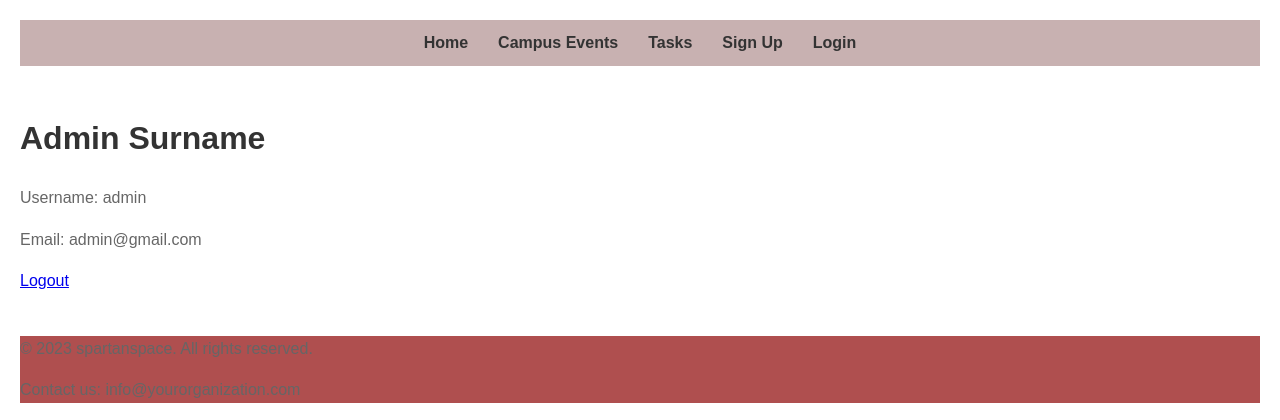
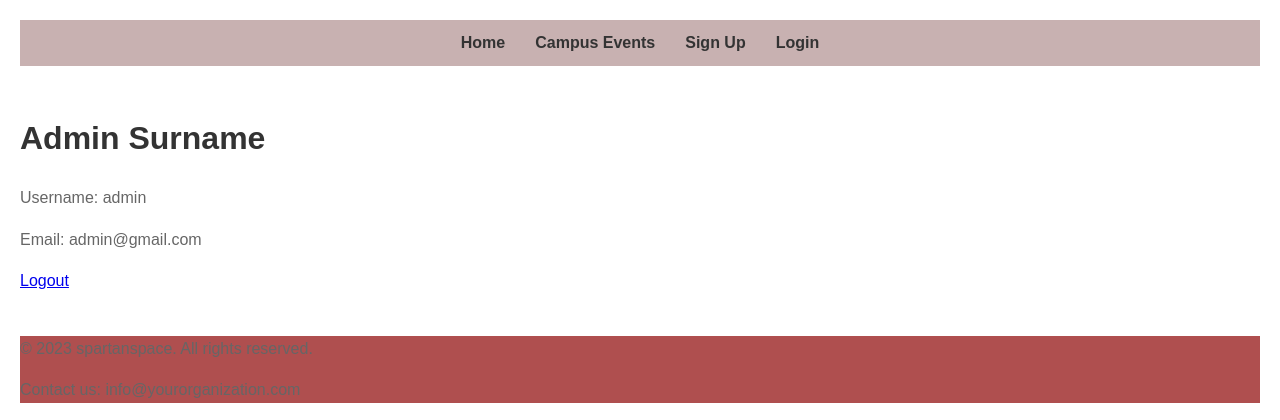
Before and after one commit to wyllg/spartan-space, a Django app: page /members/profile/admin/ in a window 1280 px wide. Shown: the top 420 px of the page. Run offline with Django 5.2, Linux system fonts and the light colour scheme; data comes from the database, SQL or seed files in the repository.

Commit message:
Hid Tasks

```diff
--- a/spartanspaceweb/spartanspacepage/templates/navbar.html
+++ b/spartanspaceweb/spartanspacepage/templates/navbar.html
@@ -17,7 +17,7 @@
         <ul>
             <li><a href="{% url 'home' %}" class="navbar-link">Home</a></li>
             <li><a href="{% url 'events' %}" class="navbar-link">Campus Events</a></li>
-            <li><a href="{% url 'task' %}" class="navbar-link">Tasks</a></li>
+            <!-- <li><a href="{% url 'task' %}" class="navbar-link">Tasks</a></li> -->
 
             {% if user.is_authenticated %}
                 <!-- Profile Link -->
```
